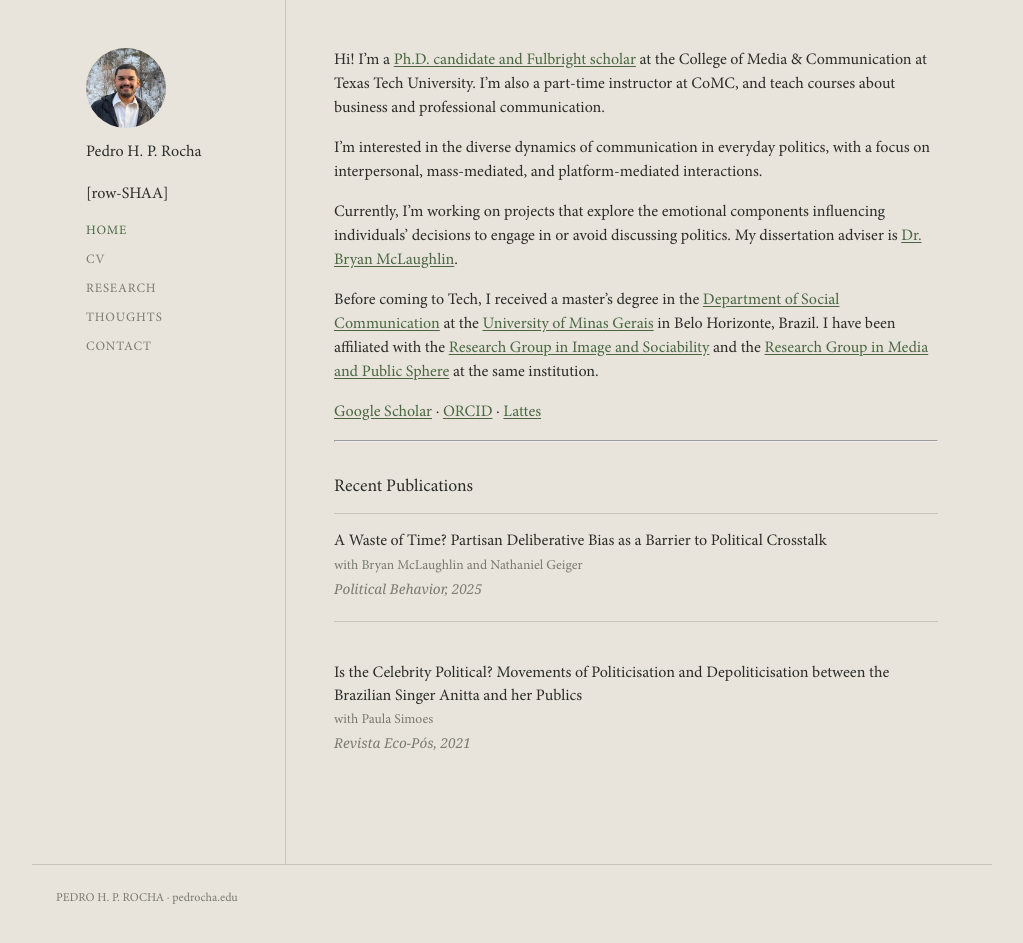
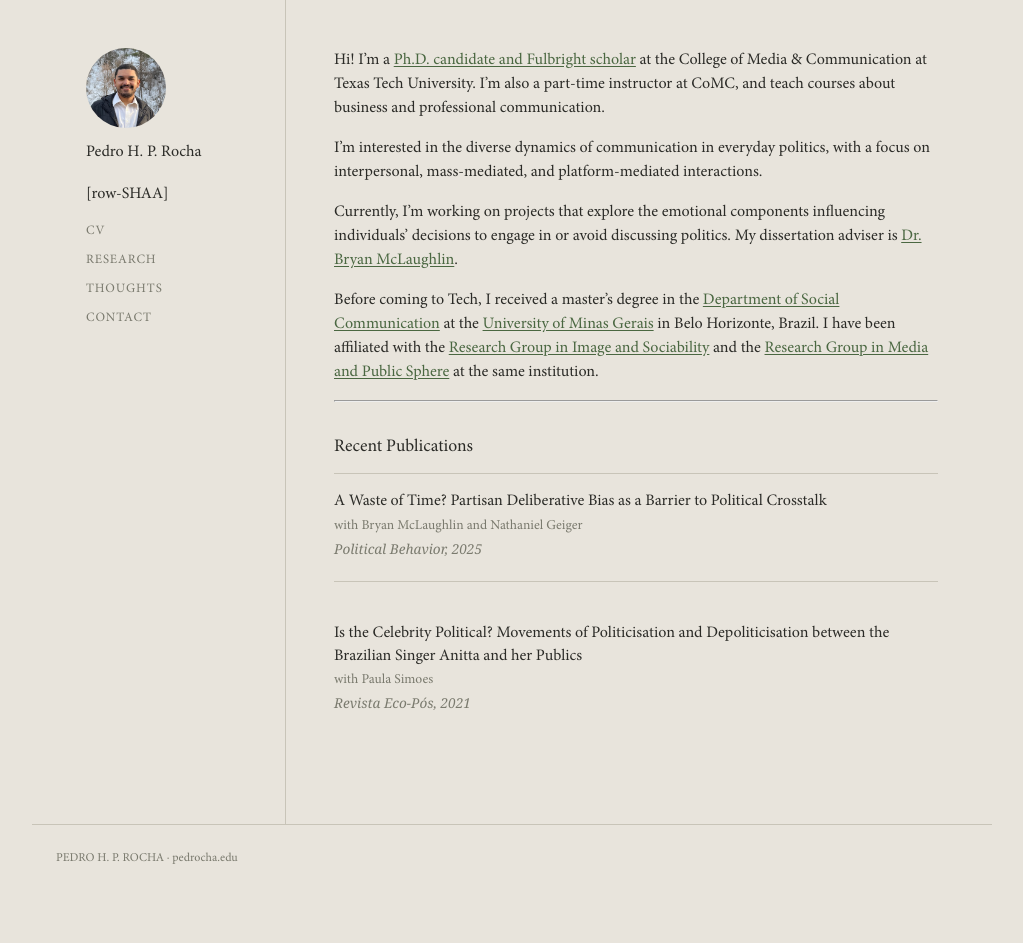
Before and after one commit to pedrohprocha/pedrohprocha.github.io, a Jekyll site: the page built from index.md, in a window 1280 px wide and 947 px high. Shown: the top 943 px of the window, without its empty margins (128-1151 px from the left). Built offline with Jekyll 4.4.1, drawn with Linux system fonts in a browser that asks for light colours; some web fonts are replaced.

Commit message:
change content

```diff
--- a/_layouts/default.html
+++ b/_layouts/default.html
@@ -17,7 +17,6 @@
         <h1><a href="{{ '/' | relative_url }}">{{ site.title }}</a></h1>
         <p class="tagline">{{ site.description }}</p>
         <nav>
-          <a href="{{ '/' | relative_url }}"{% if page.url == '/' %} class="active"{% endif %}>HOME</a>
           <a href="{{ '/cv' | relative_url }}"{% if page.url contains 'cv' %} class="active"{% endif %}>CV</a>
           <a href="{{ '/research' | relative_url }}"{% if page.url contains 'research' %} class="active"{% endif %}>RESEARCH</a>
           <a href="{{ '/blog' | relative_url }}"{% if page.url contains 'blog' or page.layout == 'post' %} class="active"{% endif %}>THOUGHTS</a>
--- a/index.md
+++ b/index.md
@@ -10,8 +10,6 @@ I'm interested in the diverse dynamics of communication in everyday politics, wi
 Currently, I'm working on projects that explore the emotional components influencing individuals' decisions to engage in or avoid discussing politics. My dissertation adviser is [Dr. Bryan McLaughlin](https://www.depts.ttu.edu/comc/faculty/faculty/bmclaughlin.php).
 
 Before coming to Tech, I received a master's degree in the [Department of Social Communication](http://www.ppgcom.fafich.ufmg.br/index.php) at the [University of Minas Gerais](https://www.ufmg.br/international/about-the-ufmg/) in Belo Horizonte, Brazil. I have been affiliated with the [Research Group in Image and Sociability](https://www.fafich.ufmg.br/gris/) and the [Research Group in Media and Public Sphere](https://grupoemeblog.wordpress.com/) at the same institution.
-
-[Google Scholar](https://scholar.google.com/citations?user=LBnOt9wAAAAJ&hl=en) · [ORCID](https://orcid.org/0000-0002-2762-9891) · [Lattes](http://lattes.cnpq.br/8720377365114820)
 
 ---
 
```
Also changed, not shown: pages/research.md (+2 -0 lines).
